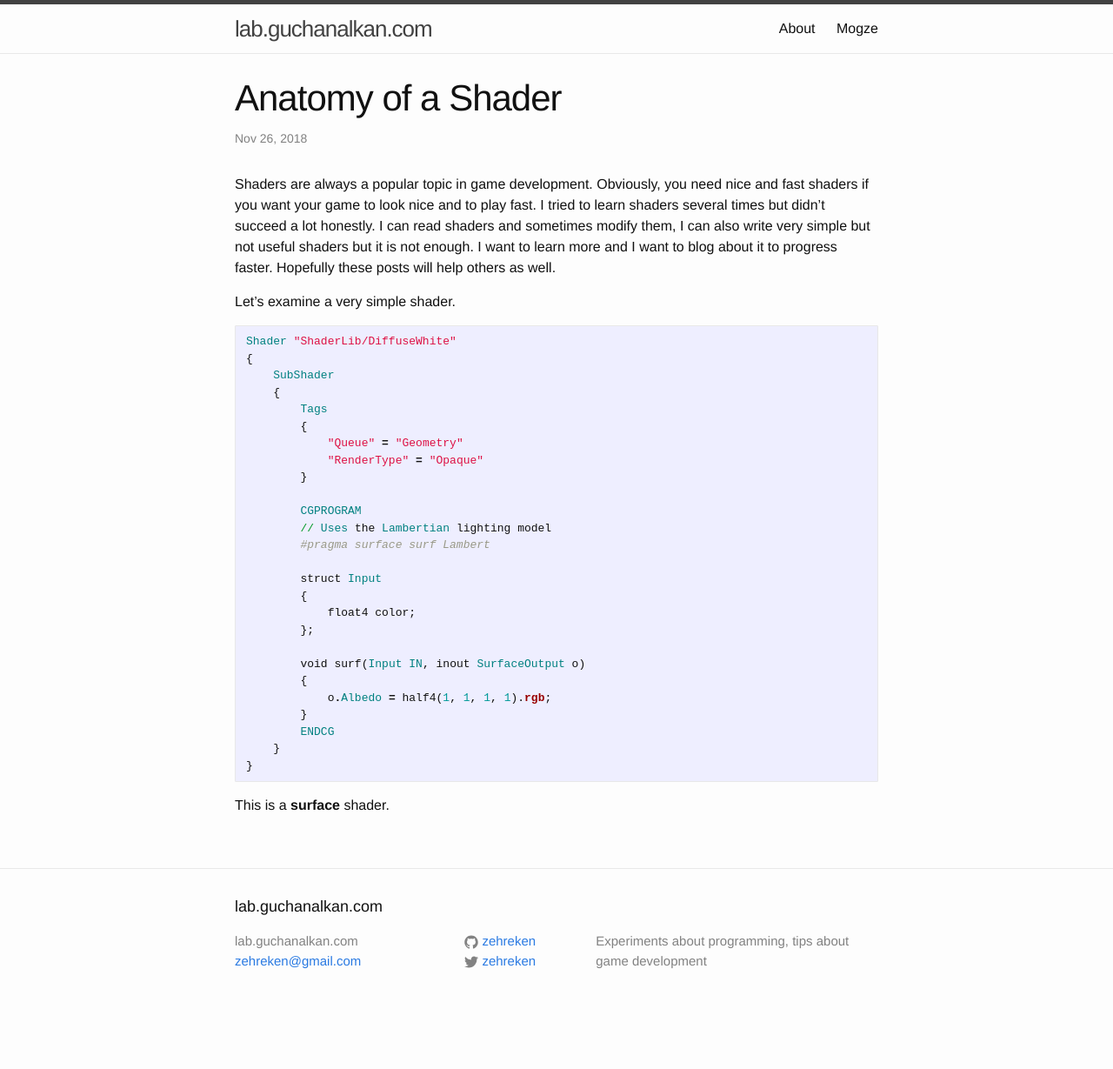
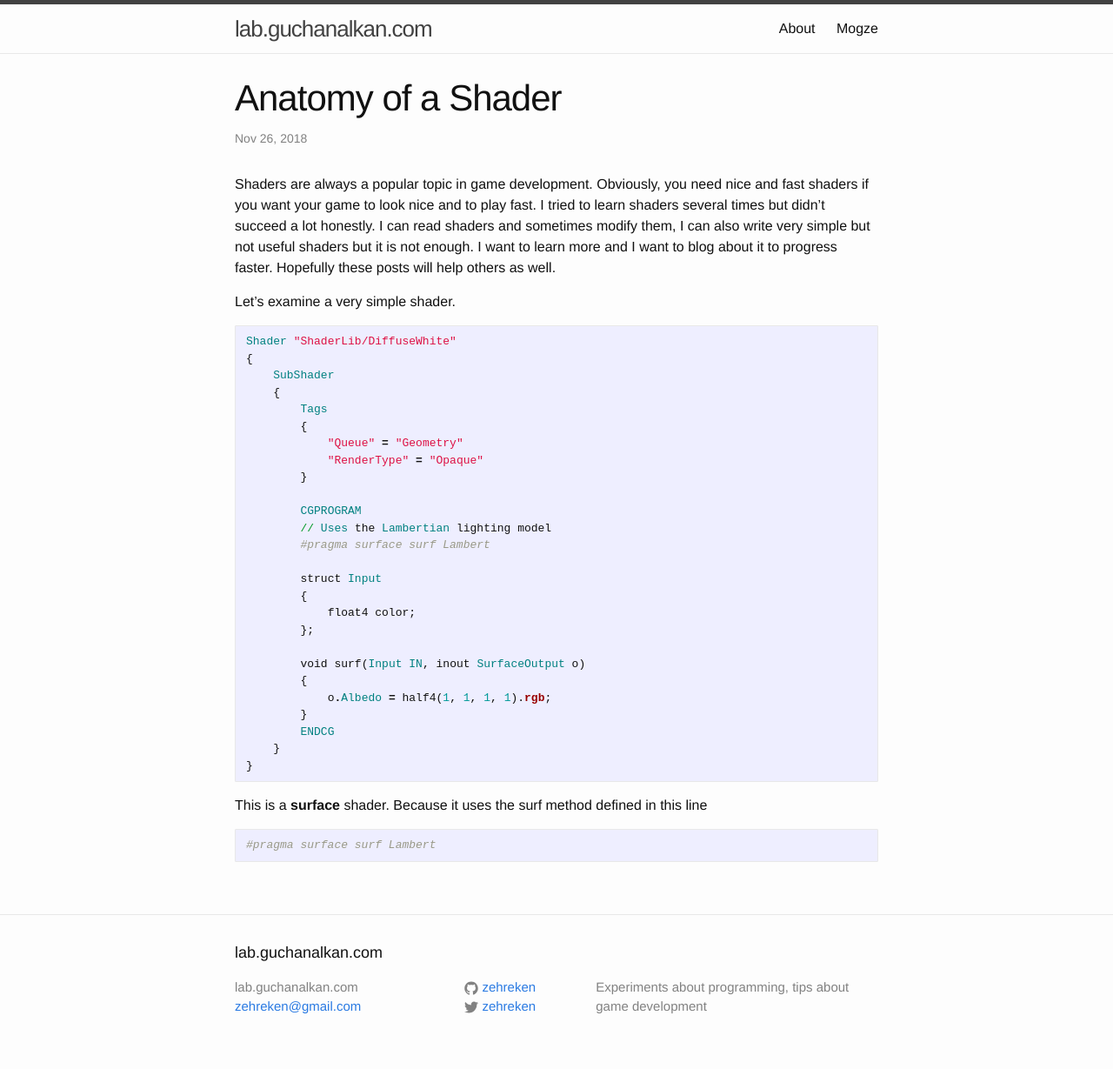
Before and after one commit to zehreken/zehreken.github.io, a Jekyll site: the page built from _posts/2018-11-26-anatomy-of-a-shader.markdown, in a window 1280 px wide. Shown: the whole page at 87% size. Built offline with Jekyll 4.4.1, drawn with Linux system fonts in a browser that asks for light colours; before the commit the page ends 1176 px from its top, so only the background shows below that.

Commit message:
Update 2018-11-26-anatomy-of-a-shader.markdown

```diff
--- a/_posts/2018-11-26-anatomy-of-a-shader.markdown
+++ b/_posts/2018-11-26-anatomy-of-a-shader.markdown
@@ -35,4 +35,7 @@ Shader "ShaderLib/DiffuseWhite"
 }
 {% endhighlight %}
 
-This is a **surface** shader.
+This is a **surface** shader. Because it uses the surf method defined in this line
+{% highlight ruby %}
+#pragma surface surf Lambert
+{% endhighlight %}
```
